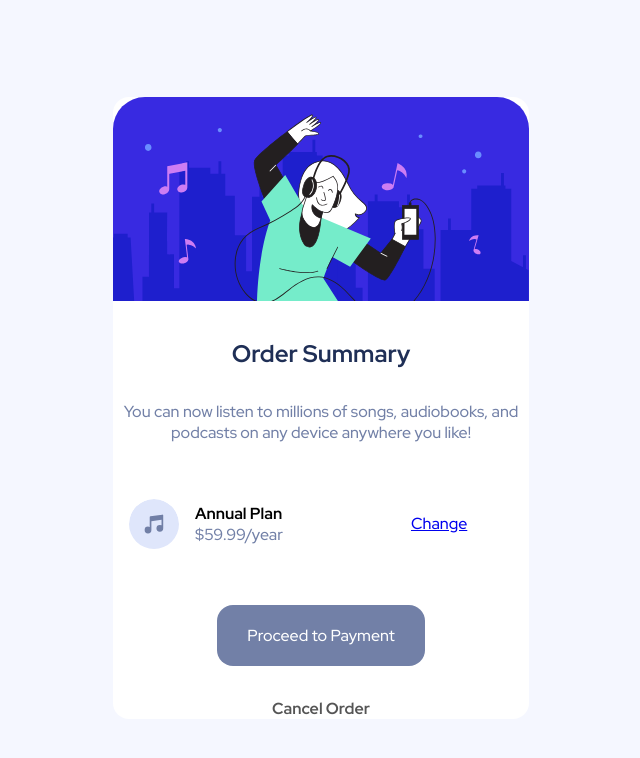
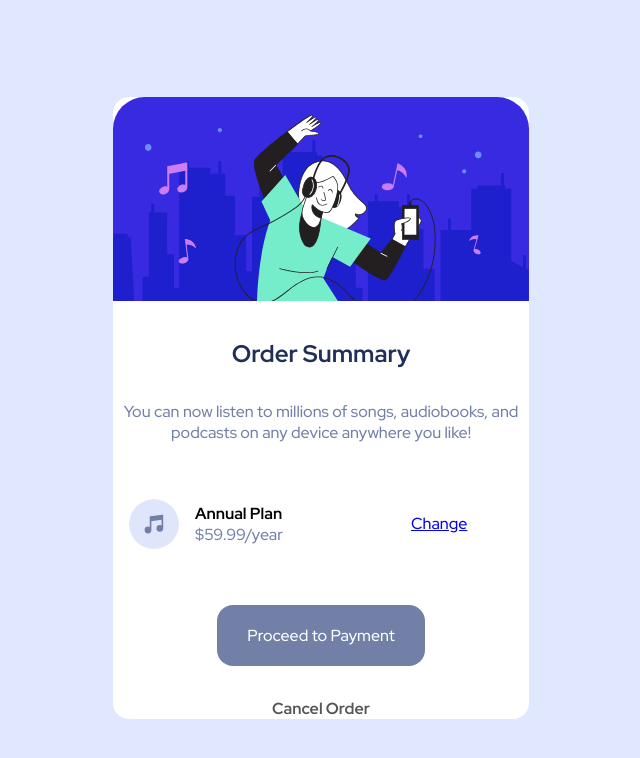
Before and after one commit to ghostzinhapotato/order-summary-frontendmentor, a plain HTML site: page index.html in a window 1280 px wide. Shown: the whole page, without its empty margins (327-967 px from the left). Drawn offline with Linux system fonts and the light colour scheme.

Commit message:
style.css

```diff
--- a/style.css
+++ b/style.css
@@ -7,7 +7,7 @@
 }
 
 body {
-    background: hsl(225, 100%, 98%);
+    background: hsl(225, 100%, 94%);
     width: 100%;
     height: 100vh;
     display: flex;
```
